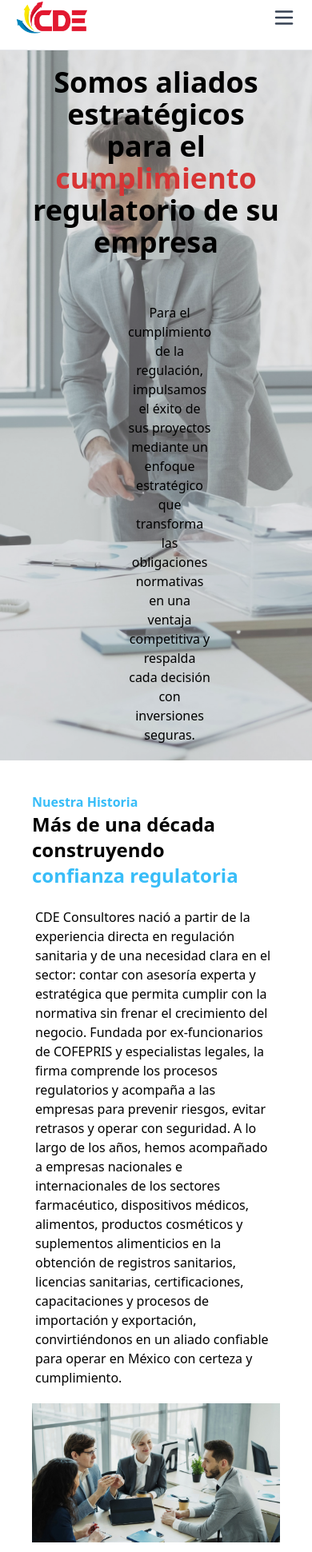
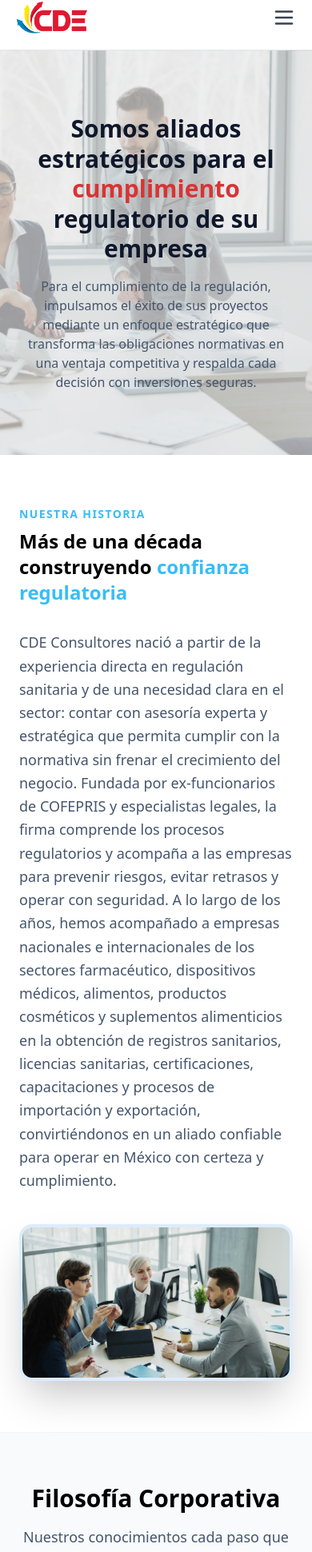
Before and after one commit to Yael-PM/CDE_Project, a React (Vite) app: page /about-us in a window 390 px wide. Shown: the part 18-1959 px from the top of the page at 80% size. Built offline with nearby package versions, Linux system fonts and the light colour scheme.

Commit message:
responsive design added

```diff
--- a/src/pages/AboutUs.tsx
+++ b/src/pages/AboutUs.tsx
@@ -2,101 +2,99 @@ import { useTranslation } from 'react-i18next'
 import banerBg from '/aboutUsBanerBg.jpg'
 import descriptionImg from '/aboutUsDescription.jpg'
 import ServiceCard from '../components/ServiceCard'
-
 import { FaFlag } from "react-icons/fa6";
 import { FaEye } from "react-icons/fa";
 
 const AboutUs = () => {
   const { t } = useTranslation();
-
   const banerTitle = t('about-us.baner-title');
   const ourHistorySubtitle = t('about-us.our-history-subtitle');
-
   const arrBanerTitle = banerTitle.split('|');
   const arrOurHistorySubtitle = ourHistorySubtitle.split('|');
 
   return (
-    <div>
+    <div className="w-full overflow-hidden">
+
       {/* Banner */}
-      <div
+      <section
         style={{ backgroundImage: `url(${banerBg})` }}
-        className="relative w-full aspect-video bg-cover bg-center flex flex-col justify-center items-center md:items-start px-10 mb-10 md:px-20 mx-auto gap-4"
+        className="relative w-full h-[60vh] md:h-screen bg-cover bg-center flex flex-col justify-center items-center px-6 md:px-20"
       >
-        {/* Overlay de transparencia DENTRO del banner */}
-        <div className='absolute inset-0 bg-white/30 z-0'></div>
-
-        {/* Contenido encima del overlay */}
-        <p className='relative z-10 text-center text-4xl py-5 mx-auto font-bold'>
+        <div className="absolute inset-0 bg-white/60 md:bg-linear-to-b md:from-white/80 md:to-white/40 z-0" />
+        <div className="relative z-10 max-w-3xl text-center">
+          <h1 className="text-3xl md:text-5xl font-extrabold text-slate-900 leading-tight mb-4">
             {arrBanerTitle.map((part, i) =>
               i % 2 === 1
-              ? <span key={i} className='text-secondary-500'>{part}</span>
+                ? <span key={i} className="text-secondary-500">{part}</span>
                 : part
             )}
-        </p>
-        <p className='relative z-10 text-center py-5 px-30 mx-auto'>
+          </h1>
+          <p className="text-base md:text-lg text-slate-600 max-w-xl mx-auto">
             {t('about-us.baner-description')}
           </p>
         </div>
+      </section>
 
       {/* Our History */}
-      <div className='px-10 mx-auto'>
-        <p className="font-bold text-tertiary-500">{t('about-us.our-history-title')}</p>
-        <p className="text-2xl font-bold pr-10 mb-4">
+      <section className="py-16 px-6 md:px-20 max-w-7xl mx-auto">
+        <p className="font-bold text-tertiary-500 uppercase tracking-widest text-sm mb-2">
+          {t('about-us.our-history-title')}
+        </p>
+        <h2 className="text-2xl md:text-4xl font-bold mb-8">
           {arrOurHistorySubtitle.map((part, i) =>
             i % 2 === 1
-              ? <span key={i} className='text-tertiary-500'>{part}</span>
+              ? <span key={i} className="text-tertiary-500">{part}</span>
               : part
           )}
+        </h2>
+        <div className="grid grid-cols-1 md:grid-cols-2 gap-10 items-center">
+          <p className="text-slate-600 text-lg leading-relaxed">
+            {t('about-us.our-history-description')}
           </p>
-      </div>
-
-      <div className='px-10 mt-5 gap-4 grid grid-cols-1 md:grid-cols-2 max-w-7xl items-center md:items-start'>
-        <p className='justify-center md:justify-start p-1'>{t('about-us.our-history-description')}</p>
           <div>
-          <img src={descriptionImg} alt="Trabajadores" />
+            <img
+              src={descriptionImg}
+              alt="Trabajadores"
+              className="rounded-2xl shadow-2xl border-4 border-blue-400/20 w-full object-cover"
+            />
           </div>
         </div>
+      </section>
 
-      {/* Filosofia corporativa */}
-      <div className='bg-black/10 mt-10'>
-        <div className='p-10'>
-          <p className='text-center font-bold text-4xl py-1.5'>
+      {/* Filosofía corporativa */}
+      <section className="py-16 px-6 md:px-20 bg-slate-50 border-y border-slate-100">
+        <div className="max-w-7xl mx-auto">
+          <h2 className="text-3xl md:text-4xl font-bold text-center mb-4">
             {t('about-us.corporate-values-title')}
-          </p>
-          <p className='text-center py-1.5'>
+          </h2>
+          <p className="text-center text-slate-600 text-lg mb-10 max-w-2xl mx-auto">
             {t('about-us.corporate-values-description')}
           </p>
-          <ul className='p-5 flex gap-2 [&>li]:mx-5 [&>li]:cursor-pointer items-center'>
-            <li>
+          <div className="grid grid-cols-1 md:grid-cols-2 gap-8 mb-8">
             <ServiceCard
               title={t('about-us.component-mision-title')}
               description={t('about-us.component-mision-description')}
-                color='tertiary'
-                type='none'
+              color="tertiary"
+              type="none"
               icon={<FaFlag />}
             />
-            </li>
-            <li>
             <ServiceCard
-                title={ t('about-us.component-vision-title')}
-                description= { t('about-us.component-vision-description')}
-                color='primary'
-                type='none'
+              title={t('about-us.component-vision-title')}
+              description={t('about-us.component-vision-description')}
+              color="primary"
+              type="none"
               icon={<FaEye />}
             />
-            </li>
-          </ul>
-
+          </div>
           <ServiceCard
-            title= { t('about-us.call-to-action-title')}
-            description= { t('about-us.call-to-action-description')}
-            color='tertiary'
-            type='link'
+            title={t('about-us.call-to-action-title')}
+            description={t('about-us.call-to-action-description')}
+            color="tertiary"
+            type="link"
             icon
           />
-
         </div>
-      </div>
+      </section>
 
     </div>
   )
```
Lines whose indentation alone changed are shown as unchanged.
